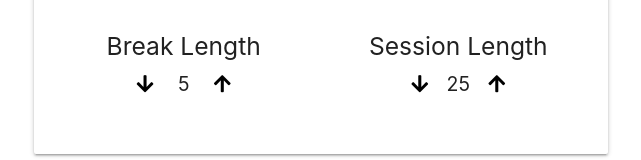
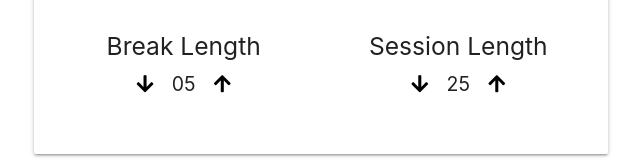
Before and after one commit to deweis/fcc-pomodoro, a React (Create React App) app: page / in a window 1280 px wide. Shown: the part 349-509 px from the top of the page, without its empty margins (319-960 px from the left). Built offline with nearby package versions, Linux system fonts and the light colour scheme.

Commit message:
Fix number format so mins lower 10 have a 0 in front

```diff
--- a/src/App.js
+++ b/src/App.js
@@ -7,7 +7,7 @@ let timerInterval;
 class App extends Component {
   state = {
     sessionLength: '25:00',
-    breakLength: '5:00',
+    breakLength: '05:00',
     timeLeft: '25:00',
     title: 'Pomodoro Clock',
     running: 0,
@@ -34,8 +34,7 @@ class App extends Component {
       }
       valCurrent += 1;
       this.setState({ breakLength: `${valCurrent}:00` });
-    }
-    if (cat === 'Session Length') {
+    } else if (cat === 'Session Length') {
       let valCurrent = this.getMins(this.state.sessionLength);
       if (valCurrent === 59) {
         return;
@@ -57,8 +56,7 @@ class App extends Component {
       }
       valCurrent -= 1;
       this.setState({ breakLength: `${valCurrent}:00` });
-    }
-    if (cat === 'Session Length') {
+    } else if (cat === 'Session Length') {
       let valCurrent = this.getMins(this.state.sessionLength);
       if (valCurrent === 1) {
         return;
@@ -87,6 +85,7 @@ class App extends Component {
           btnLabel: 'Pause'
         });
       }
+
       let timer =
         this.getMins(this.state.timeLeft) * 60 +
         this.getSecs(this.state.timeLeft);
@@ -117,6 +116,7 @@ class App extends Component {
         }
         timer -= 1;
         let mins = Math.floor(timer / 60);
+        mins = mins < 10 ? `0${mins}` : mins;
         let secs = timer % 60 > 9 ? timer % 60 : `0${timer % 60}`;
         this.setState({
           timeLeft: `${mins}:${secs}`
```
